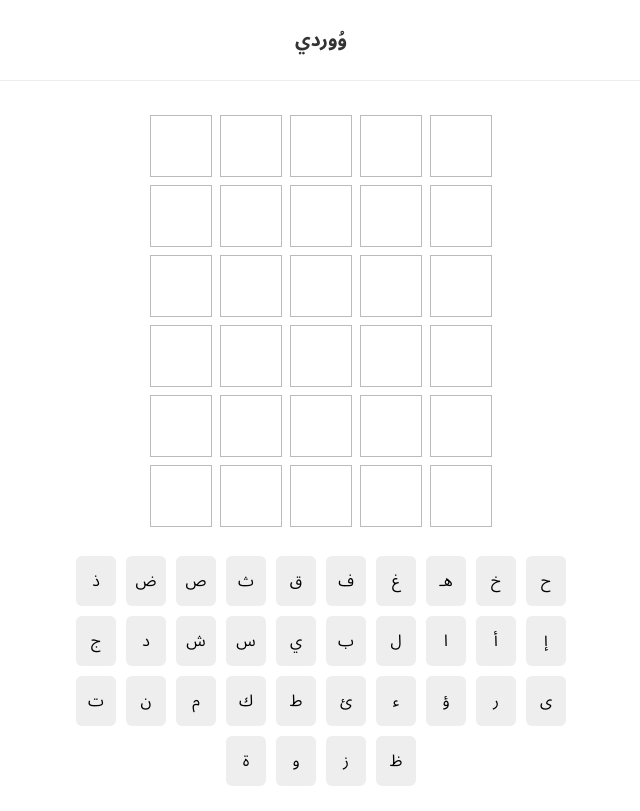
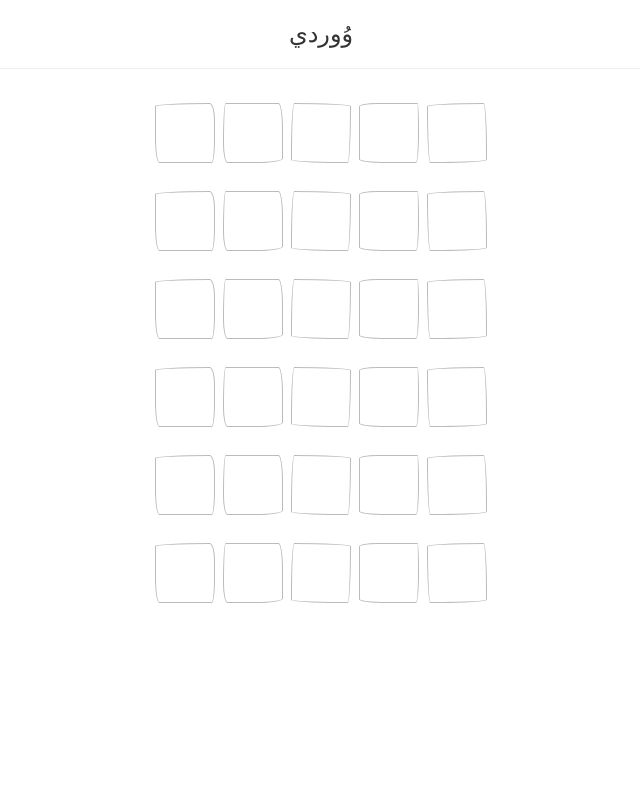
Before and after one commit to ThinkX1/wordy, a React (Vite) app: page / in a window 1280 px wide. Shown: the whole page, without its empty margins (319-959 px from the left). Built offline with nearby package versions, Linux system fonts and the light colour scheme; a web font is replaced by a local one.

Commit message:
init guesses grid

```diff
--- a/index.html
+++ b/index.html
@@ -5,6 +5,10 @@
     <link rel="icon" type="image/svg+xml" href="/vite.svg" />
     <meta name="viewport" content="width=device-width, initial-scale=1.0" />
     <title>Wordy | وُوردي</title>
+    <link
+      rel="stylesheet"
+      href="https://unpkg.com/papercss@1.9.2/dist/paper.min.css"
+    />
     <link rel="preconnect" href="https://fonts.googleapis.com">
 <link rel="preconnect" href="https://fonts.gstatic.com" crossorigin>
 	<link href="https://fonts.googleapis.com/css2?family=Noto+Sans+Arabic:wght@100..900&display=swap" rel="stylesheet">
--- a/src/components/Grid.tsx
+++ b/src/components/Grid.tsx
@@ -2,8 +2,8 @@ import { FC }  from 'react';
 import { Row}  from './Row';
 
 interface Props {
-	guesses : [];
-	currentGuess : string[];
+	guesses : any[];
+	currentGuess : string;
 	turn: number
 }
 
@@ -17,7 +17,7 @@ export const Grid: FC<Props> = ({ guesses, currentGuess, turn}) => {
 				if(turn === i){
 					return <Row key={i} currentGuess={currentGuess} />
 				}
-				return <Row key={i} guess={g}  />
+				return <Row key={i} guesses={g}  />
 			})}
 			</div>
 		)
--- a/src/components/Modal.tsx
+++ b/src/components/Modal.tsx
@@ -1,6 +1,9 @@
+import { FC } from 'react';
+
+
 
 interface Props {
-	isCOrrect: boolean,
+	isCorrect: boolean,
 	solution: string,
 	turn: number
 }
--- a/src/components/Row.tsx
+++ b/src/components/Row.tsx
@@ -1,26 +1,31 @@
 import { formatLetters, formatCurrentGuess } from '../util/formatWords.ts';
+import { FC } from 'react';
 
 interface Props {
-	guess?: [],
-	correntGuess?: []
+	guesses?: [],
+	currentGuess?: string
 }
 
 
-export const Row :FC<Props> = ({guess, currentGuess}) => {
-	if(guess) {
-		let formattedGuess = formatLetters(guess);
+export const Row :FC<Props> = ({guesses, currentGuess}) => {
+	if(guesses) {
+		const formattedGuess = formatLetters(guesses);
 		return (
 			<div className="row past">
-				{ formattedGuess.map((l, i) => (
-						<div key={i} className={l.color}>{l.key }</div>
+				{ formattedGuess?.map((l, i) => (
+                    <div
+                    key={i}
+                    className={l.color}>
+                    {l.key}
+                    </div>
 
-					))}
+                ))}
 			</div>
 		)
 	}
 
 	if(currentGuess) {
-		let letters = currentGuess.split('');
+		const letters = currentGuess.split('');
 		const formattedCurrentGuess = formatCurrentGuess(letters);
 		console.log('curentGuess........', letters);
 		return (
@@ -37,12 +42,12 @@ export const Row :FC<Props> = ({guess, currentGuess}) => {
 	}
 
 	return (
-		<div className="row">
-				<div></div>
-				<div></div>
-				<div></div>
-				<div></div>
-				<div></div>
+		<div className="row child-borders">
+				<div className="border border-primary"></div>
+				<div  className="border border-primary"></div>
+				<div  className="border border-primary"></div>
+				<div  className="border border-primary"></div>
+				<div className="border border-primary"></div>
 		</div>
 	)
 }
--- a/src/components/Wordle.tsx
+++ b/src/components/Wordle.tsx
@@ -1,7 +1,7 @@
-import { useEffect, useState } from 'react';
+import { useEffect, useState, FC } from 'react';
 import { useWordle } from '../hooks/useWordle';
 import { Grid } from './Grid';
-import { Keypad } from './keypad';
+//import { Keypad } from './keypad';
 import { Modal } from './Modal';
 
 interface Props {
@@ -9,7 +9,7 @@ interface Props {
 }
 
 export const Wordle : FC<Props> = ({ solution }) => {
-	const { currentGuess, handleKeyup, guesses, turn, isCorrect, usedKeys	 } = useWordle(solution);
+	const { currentGuess, handleKeyup, guesses, turn, isCorrect	 } = useWordle(solution);
 	const [showModal, setShowModal] = useState(false);
 
 	useEffect(() => {
@@ -27,13 +27,12 @@ export const Wordle : FC<Props> = ({ solution }) => {
 		}
 
 		return () => window.removeEventListener('keyup', handleKeyup)
-	}, [handleKeyup]);
+	}, [handleKeyup, isCorrect, turn]);
 
 
 	return (
 		<div>
 			<Grid guesses={guesses} currentGuess={currentGuess} turn={turn} />
-			<Keypad usedKeys = {usedKeys}/>
 			{ showModal && <Modal isCorrect={isCorrect} turn={turn} solution={solution} /> }
 		</div>
 	)
--- a/src/components/keypad.tsx
+++ b/src/components/keypad.tsx
@@ -15,9 +15,9 @@ export const  Keypad : FC<Props> = ({usedKeys}) =>  {
 	return (
 		<div className="keypad">
 			{ letters.map( l => {
-					const color = usedKeys[l];
+					//const color = usedKeys[l];
 					return (
-						<div key={l} className={color}>{l}</div>
+						<div key={l} className={''}>{l}</div>
 					)
 			})}
 		</div>
--- a/src/hooks/useWordle.ts
+++ b/src/hooks/useWordle.ts
@@ -1,14 +1,14 @@
 import { useState } from 'react';
 import { words } from '../words';
 
-export const useWordle = (solution) => {
+export const useWordle = (solution: string) => {
 	const [turn, setTurn] = useState(0);
 	const [currentGuess, setCurrentGuess] = useState('');
 	const [guesses, setGuesses] = useState([...Array(6)]) // each guess is an array
-	const [history, setHistory] = useState([]) // each guess is a sttring
+	const [history, setHistory] = useState([...Array('')]) // each guess is a sttring
 	const [isCorrect, setIsCorrect] = useState(false);
 
-	const [usedKeys, setUsedKeys] = useState({});
+	const [usedKeys] = useState({});
 
 	// format aguess [{key: 'a', color: 'yellow'})
 	const formatGuess = () => {
@@ -23,14 +23,14 @@ export const useWordle = (solution) => {
 		formattedGuess.forEach((l, i) => {
 			if(solutionArray[i] === l.key){
 				formattedGuess[i].color = 'green';
-				solutionArray[i] = null;
+				solutionArray[i] = '';
 			}
 		});
 
 		formattedGuess.forEach((l, i) => {
 			if(solutionArray.includes(l.key) && l.color !== 'green') {
 				formattedGuess[i].color = 'yellow';
-				solutionArray[solutionArray.indexOf(l.key)] = null;
+				solutionArray[solutionArray.indexOf(l.key)] = '';
 			}
 		});
 
@@ -41,26 +41,26 @@ export const useWordle = (solution) => {
 	//add a new guess to the guesses state
 	// update the isCorrect
 	// add one to the turn
-	const addNewGuess = (formattedGuess) => {
+	const addNewGuess = (formattedGuess : {key: string, color: string}[]) => {
 		if(currentGuess === solution) {
 			setIsCorrect(true);
 		}
 		setGuesses(prevGuesses => {
-			let newGuesses = [...prevGuesses];
+			const  newGuesses = [...prevGuesses];
 			newGuesses[turn] = formattedGuess ;
 			return newGuesses;
 		})
 
-		setHistory(prevHistory => {
+		setHistory((prevHistory ) => {
 			return[...prevHistory, currentGuess];
 		})
 
 		setTurn(prevTurn => {
 			return prevTurn + 1
 		});
-
-		setUsedKeys(prevUsedKeys => {
-			formattedGuess.forEach(l => {
+		/*
+		setUsedKeys((prevUsedKeys )=> {
+			formattedGuess.forEach((l  )  => {
 				const currentColor = prevUsedKeys[l.key];
 
 				if(l.color === 'green'){
@@ -79,6 +79,7 @@ export const useWordle = (solution) => {
 
 				return prevUsedKeys
 			})
+      */
 
 
 		setCurrentGuess('');
@@ -86,7 +87,8 @@ export const useWordle = (solution) => {
 
 
 	// handle keyup event
-	const handleKeyup = ({key}) => {
+	const handleKeyup = (e: KeyboardEvent) => {
+    const { key } = e;
 
 		if(key === 'Enter') {
 			//only 5 turns
--- /dev/null
+++ b/src/types.ts
@@ -0,0 +1,6 @@
+export type guessWord = {
+	key: string,
+	color: 'gray' | 'green' | 'yellow'
+}
+
+export type CurrentGuess = string;
--- a/src/util/formatWords.ts
+++ b/src/util/formatWords.ts
@@ -1,9 +1,12 @@
 
 const letters = ["أ" , "ا", "إ", "د", "ذ", "ر", "ز", "و", "ؤ", "ء",];
 
+interface LetterInGuess  {
+  key : string,
+  color: any
+}
 
-
-export const formatLetters = (guess) =>  {
+export const formatLetters = (guess: LetterInGuess[]): LetterInGuess[] =>  {
 
 	const formattedArray = guess.map((l,i) => {
 		if(i === 0 ) {
@@ -36,7 +39,7 @@ export const formatLetters = (guess) =>  {
 };
 
 
-export const formatCurrentGuess = (guess) =>  {
+export const formatCurrentGuess = (guess: string[]): string[] =>  {
 
 	const formatted = guess.map((l, i) => {
 
```
